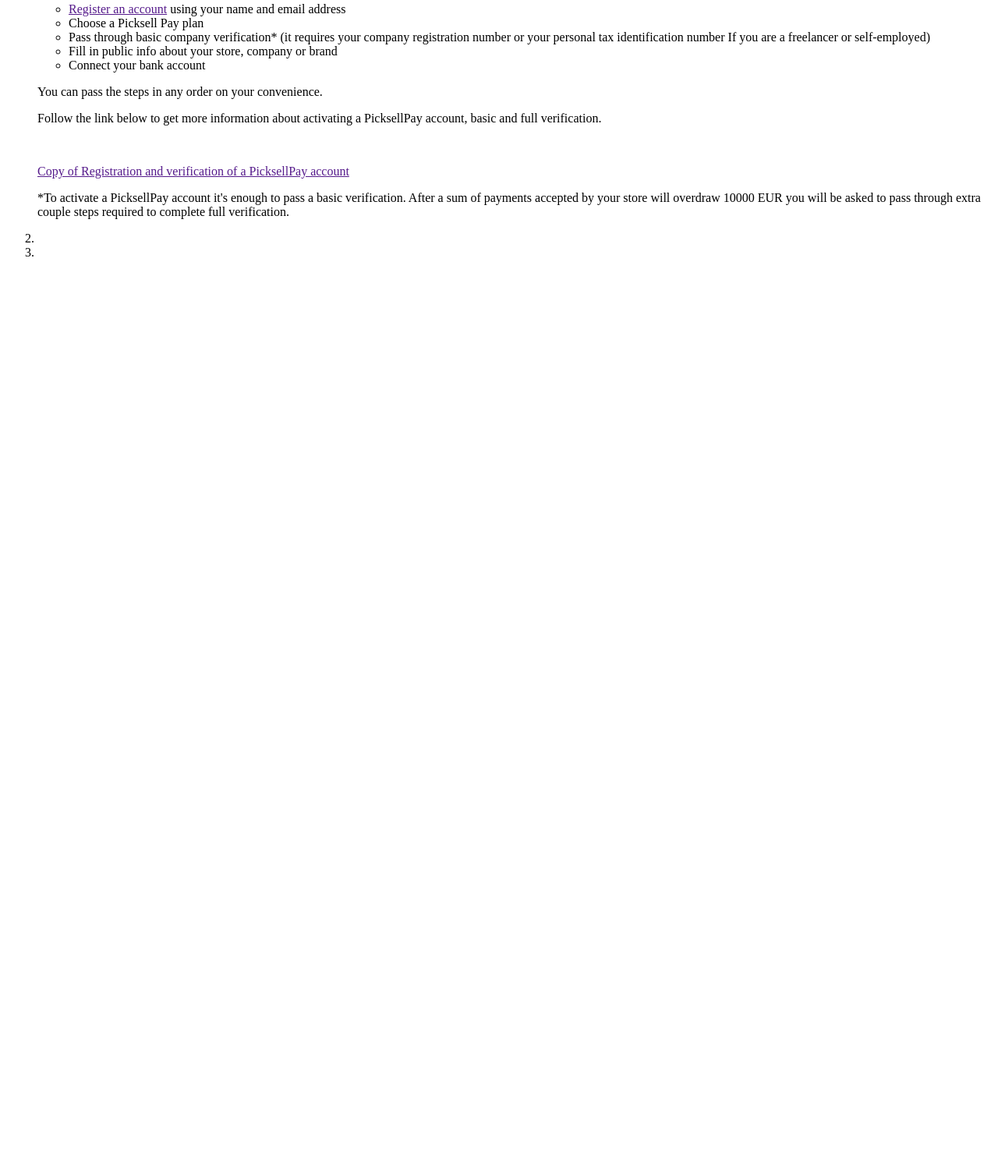
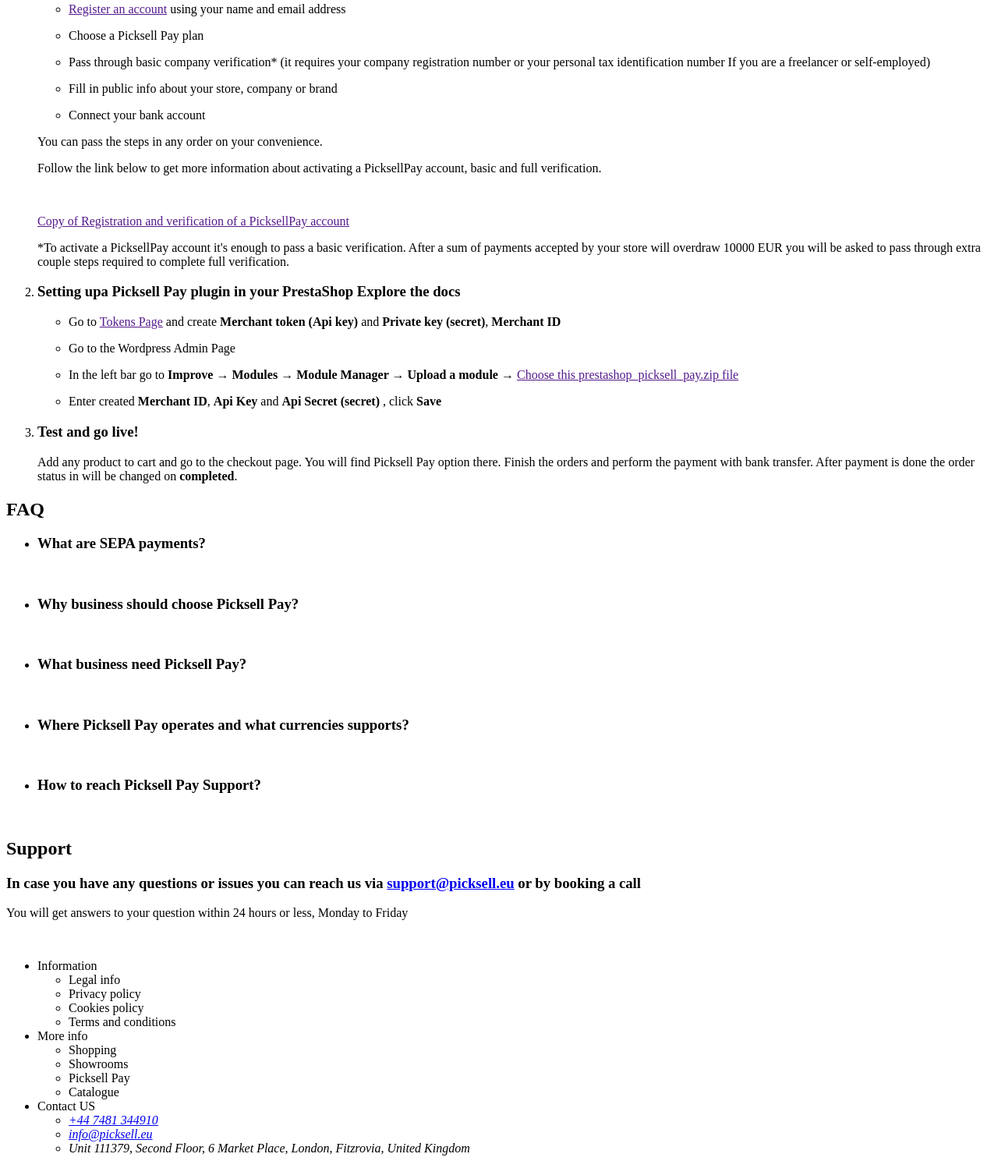
Before and after one commit to elen-purple/Picksell, a plain HTML site: page index.html in a window 1280 px wide. Shown: the part 1060-2558 px from the top of the page at 78% size. Before the commit the page ends 1409 px from the top, so only its background shows below. Drawn offline with Linux system fonts and the light colour scheme.

Commit message:
makes remaining html

```diff
--- a/index.html
+++ b/index.html
@@ -117,17 +117,24 @@
             </p>
             <ul>
               <li>
-                <a href="">Register an account</a> using your name and email
-                address
+                <p>
+                  <a href="">Register an account</a> using your name and email
+                  address
+                </p>
               </li>
-              <li>Choose a Picksell Pay plan</li>
+              <li><p>Choose a Picksell Pay plan</p></li>
               <li>
-                Pass through basic company verification* (it requires your
-                company registration number or your personal tax identification
-                number If you are a freelancer or self-employed)
+                <p>
+                  Pass through basic company verification* (it requires your
+                  company registration number or your personal tax
+                  identification number If you are a freelancer or
+                  self-employed)
+                </p>
               </li>
-              <li>Fill in public info about your store, company or brand</li>
-              <li>Connect your bank account</li>
+              <li>
+                <p>Fill in public info about your store, company or brand</p>
+              </li>
+              <li><p>Connect your bank account</p></li>
             </ul>
             <p>You can pass the steps in any order on your convenience.</p>
             <p>
@@ -147,10 +154,123 @@
               steps required to complete full verification.
             </p>
           </li>
-          <li></li>
-          <li></li>
+          <!-- step 2 -->
+          <li>
+            <h3>
+              Setting upa Picksell Pay plugin in your PrestaShop Explore the
+              docs
+            </h3>
+            <ul>
+              <li>
+                <p>
+                  Go to <a href="">Tokens Page</a> and create
+                  <b> Merchant token (Api key) </b> and
+                  <b>Private key (secret)</b>, <b>Merchant ID</b>
+                </p>
+              </li>
+              <li><p>Go to the Wordpress Admin Page</p></li>
+              <li>
+                <p>
+                  In the left bar go to <b>Improve</b> → <b>Modules</b> →
+                  <b> Module Manager </b> → <b>Upload a module</b> →
+                  <a href="">Choose this prestashop_picksell_pay.zip file</a>
+                </p>
+              </li>
+              <li>
+                <p>
+                  Enter created <b>Merchant ID</b>, <b>Api Key</b> and
+                  <b> Api Secret (secret) </b>, click <b>Save</b>
+                </p>
+              </li>
+            </ul>
+          </li>
+          <!-- step 3 -->
+          <li>
+            <h3>Test and go live!</h3>
+            <p>
+              Add any product to cart and go to the checkout page. You will find
+              Picksell Pay option there. Finish the orders and perform the
+              payment with bank transfer. After payment is done the order status
+              in will be changed on <b>completed</b>.
+            </p>
+          </li>
         </ol>
       </section>
+      <!-- FAQ section -->
+      <section>
+        <h2>FAQ</h2>
+        <ul>
+          <li>
+            <h3>What are SEPA payments?</h3>
+            <img src="" alt="" />
+          </li>
+          <li>
+            <h3>Why business should choose Picksell Pay?</h3>
+            <img src="" alt="" />
+          </li>
+          <li>
+            <h3>What business need Picksell Pay?</h3>
+            <img src="" alt="" />
+          </li>
+          <li>
+            <h3>Where Picksell Pay operates and what currencies supports?</h3>
+            <img src="" alt="" />
+          </li>
+          <li>
+            <h3>How to reach Picksell Pay Support?</h3>
+            <img src="" alt="" />
+          </li>
+        </ul>
+      </section>
+      <!-- support section -->
+      <section>
+        <h2>Support</h2>
+        <h3>
+          In case you have any questions or issues you can reach us via
+          <a href="mailto:support@picksell.eu">support@picksell.eu</a> or by
+          booking a call
+        </h3>
+        <p>
+          You will get answers to your question within 24 hours or less, Monday
+          to Friday
+        </p>
+      </section>
     </main>
+    <footer>
+      <a href="index.html"><img src="" alt="" /></a>
+      <ul>
+        <li>
+          Information
+          <ul>
+            <li>Legal info</li>
+            <li>Privacy policy</li>
+            <li>Cookies policy</li>
+            <li>Terms and conditions</li>
+          </ul>
+        </li>
+        <li>
+          More info
+          <ul>
+            <li>Shopping</li>
+            <li>Showrooms</li>
+            <li>Picksell Pay</li>
+            <li>Catalogue</li>
+          </ul>
+        </li>
+        <li>
+          Contact US
+          <address>
+            <ul>
+              <li><a href="tel:+447481344910">+44 7481 344910</a></li>
+              <li><a href="mailto:">info@picksell.eu</a></li>
+              <li>
+                Unit 111379, Second Floor, 6 Market Place, London, Fitzrovia,
+                United Kingdom
+              </li>
+            </ul>
+          </address>
+        </li>
+      </ul>
+    </footer>
   </body>
 </html>
```
